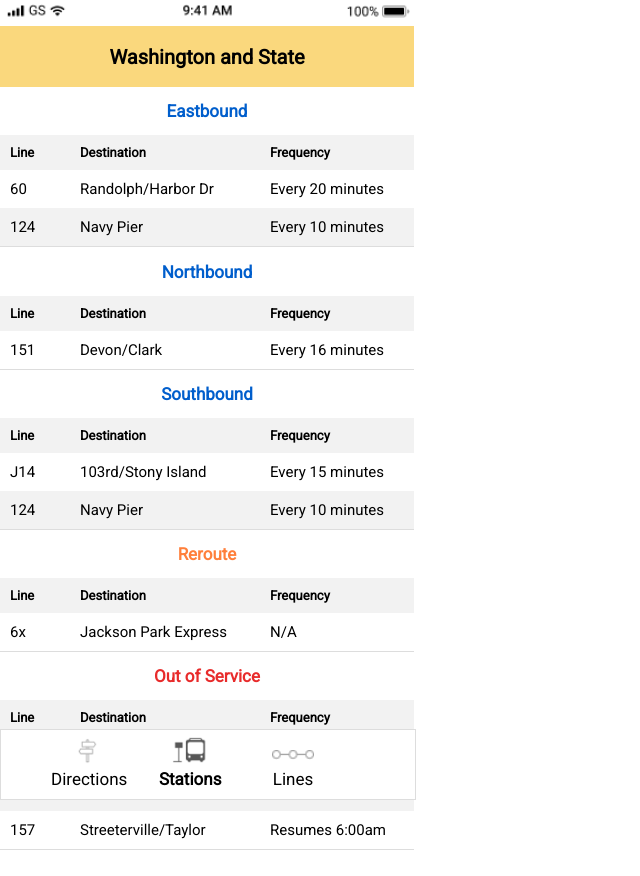
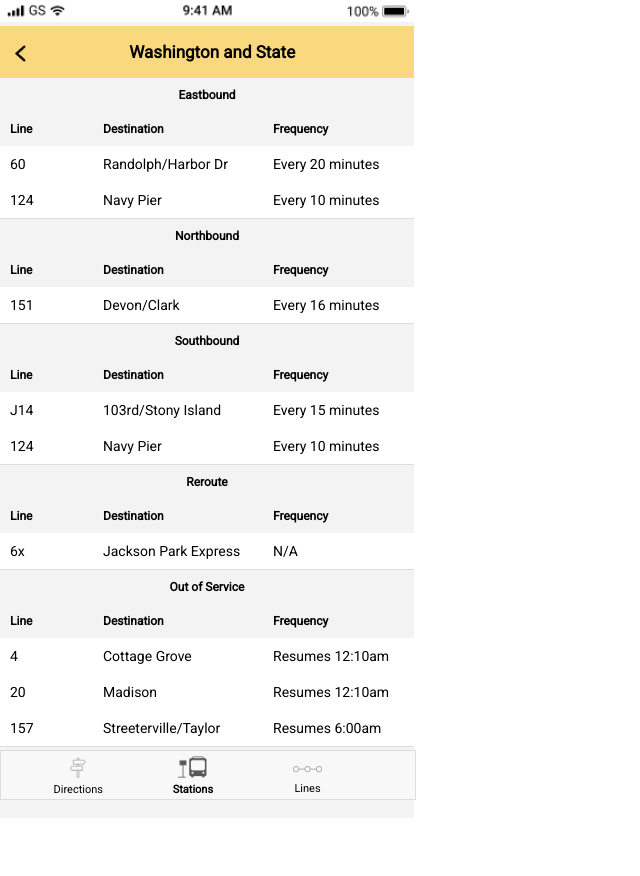
Before and after one commit to jal040/busybus, a plain HTML site: page index.html in a window 1280 px wide. Shown: the whole page, without its empty margins (0-640 px from the left). After the commit the page ends 818 px from the top, so only its background shows below. Drawn offline with Linux system fonts and the light colour scheme.

Commit message:
Done with checkpoint

```diff
--- a/index.html
+++ b/index.html
@@ -15,18 +15,20 @@
     <section class="container">
       <img src="images/status.png" class="status" alt="status">
       <div class="top">
+        <img src="images/backarrow.png" class="back-arrow" alt="arrow">
         <h1>Washington and State</h1>
       </div>
       <div class="content">
         <div class="preview east">
-          <!-- <img src="images/bus.png" class="bus" alt="bus"> -->
-          <h2>Eastbound</h2>
           <table class="route-data">
+            <h2> Eastbound </h2>
+            <thead>
               <tr>
                 <th>Line</th>
                 <th>Destination</th>
                 <th>Frequency</th>
               </tr>
+            </thead>
             <tr>
               <td>60</td>
               <td>Randolph/Harbor Dr</td>
@@ -40,14 +42,15 @@
           </table>
         </div>
         <div class="preview north">
-          <!-- <img src="images/bus.png" class="bus" alt="bus"> -->
-          <h2>Northbound</h2>
           <table class="route-data">
+            <h2> Northbound </h2>
+            <thead>
               <tr>
                 <th>Line</th>
                 <th>Destination</th>
                 <th>Frequency</th>
               </tr>
+            </thead>
             <tr>
               <td>151</td>
               <td>Devon/Clark</td>
@@ -56,14 +59,15 @@
           </table>
         </div>
         <div class="preview south">
-          <!-- <img src="images/bus.png" class="bus" alt="bus"> -->
-          <h2>Southbound</h2>
           <table class="route-data">
+            <h2> Southbound </h2>
+            <thead>
               <tr>
                 <th>Line</th>
                 <th>Destination</th>
                 <th>Frequency</th>
               </tr>
+            </thead>
             <tr>
               <td>J14</td>
               <td>103rd/Stony Island</td>
@@ -77,14 +81,15 @@
           </table>
         </div>
         <div class="preview reroute">
-          <!-- <img src="images/bus.png" class="bus" alt="bus"> -->
-          <h2>Reroute</h2>
           <table class="route-data">
+            <h2> Reroute </h2>
+            <thead>
               <tr>
                 <th>Line</th>
                 <th>Destination</th>
                 <th>Frequency</th>
               </tr>
+            </thead>
             <tr>
               <td>6x</td>
               <td>Jackson Park Express</td>
@@ -93,14 +98,15 @@
           </table>
         </div>
         <div class="preview no-service">
-          <!-- <img src="images/bus.png" class="bus" alt="bus"> -->
-          <h2>Out of Service</h2>
           <table class="route-data">
+            <h2> Out of Service </h2>
+            <thead>
               <tr>
                 <th>Line</th>
                 <th>Destination</th>
                 <th>Frequency</th>
               </tr>
+            </thead>
             <tr>
               <td>4</td>
               <td>Cottage Grove</td>
--- a/style.css
+++ b/style.css
@@ -6,18 +6,17 @@ body {
 
 section {
   padding-bottom: 71px;
+  background-color: #F3F3F3;
 }
 
 nav {
   overflow: hidden;
-  background-color: white;
+  background-color: #F8F8F8;
   position: fixed;
   bottom: 0;
-  /* width: 100%; */
   width: 364px;
-  /* padding: 16px 60px 16px 20px; */
-  padding-top: 5px;
-  padding-bottom: 10px;
+  padding-top: 3px;
+  padding-bottom: 3px;
   padding-left: 50px;
   text-align: center;
   border: 1px solid #ddd;
@@ -25,11 +24,11 @@ nav {
 
 nav a {
   float: left;
-  width: 20%;
+  width: 15%;
   text-align: center;
   text-decoration: none;
-  font-size: 17px;
-  padding-right: 30px;
+  font-size: 11px;
+  padding-right: 60px;
   color: black;
 }
 
@@ -38,22 +37,21 @@ nav .active {
 }
 
 .tab-icon {
-  height: 30px;
+  height: 26px;
 }
 
 .line {
-  height: 10px !important;
-  padding-top: 15px;
-  padding-bottom: 5px;
+  height: 7px !important;
+  padding-top: 12px;
+  padding-bottom: 6px;
 }
 
 h1 {
-  font-size: 20px;
+  font-size: 17px;
 }
 
 h2 {
-  font-size: 17px;
-  /* float: left; */
+  font-size: 12px;
   text-align: center;
 }
 
@@ -68,22 +66,26 @@ h2 {
   width: 100%;
 }
 
-.route-data td, th {
-  font-size: 15px;
+.route-data td {
+  font-size: 14px;
   padding: 10px 10px 10px 10px;
-}
-
-.route-data tr:nth-child(odd){
-  background-color: #f2f2f2;
 }
 
 .route-data th {
   padding-top: 10px;
   padding-bottom: 10px;
+  padding-left: 10px;
   text-align: left;
-  background-color: #f2f2f2;
   color: black;
-  font-size: 13px;
+  font-size: 12px;
+}
+
+thead {
+  background-color: #F3F3F3;
+}
+
+.route-data th:first-child {
+  width: 82px;
 }
 
 .route-data tr td:first-child {
@@ -91,11 +93,12 @@ h2 {
 }
 
 .route-data tr td:nth-child(even) {
-  width: 170px;
+  width: 150px;
 }
 
 tbody {
   border-bottom: 1px solid #ddd;
+  background-color: white;
 }
 
 .top {
@@ -105,18 +108,14 @@ tbody {
   padding-bottom: 2px;
 }
 
+.back-arrow {
+  height: 17px;
+  float: left;
+  position: relative;
+  top: 17px;
+  left: 15px;
+}
+
 .status {
   width: 414px;
 }
-
-.east h2, .north h2, .south h2 {
-  color: #005ecc
-}
-
-.reroute h2 {
-  color: #ff7f3a;
-}
-
-.no-service h2 {
-  color: #e82b2b;
-}
```
Also changed, not shown: images/backarrow.png (added). Lines whose indentation alone changed are shown as unchanged.
